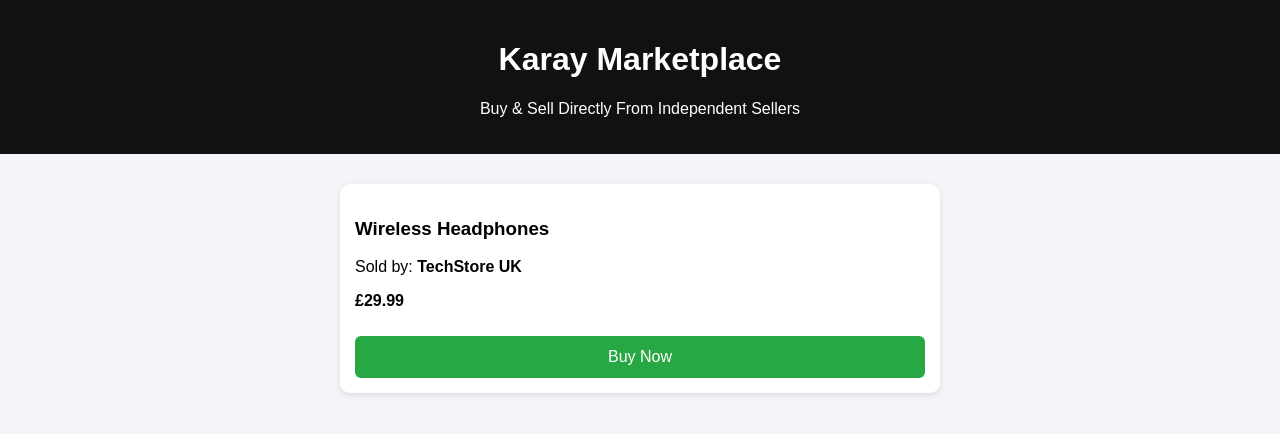
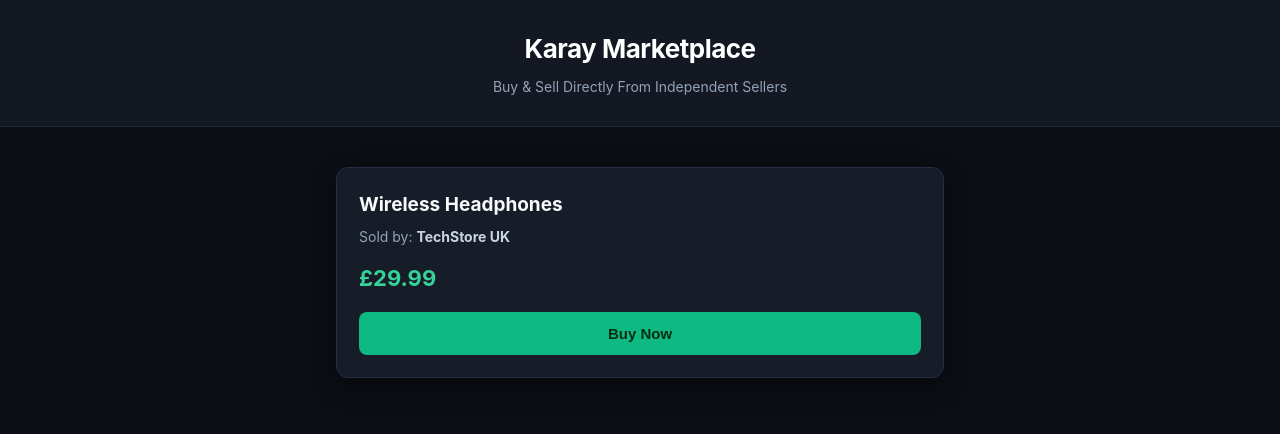
Before and after one commit to nexogotguts/Karay-2-, a plain HTML site: page index.html in a window 1280 px wide. Drawn offline with Linux system fonts and the light colour scheme.

Commit message:
index.html

```diff
--- a/index.html
+++ b/index.html
@@ -1,14 +1,83 @@
 <!DOCTYPE html>
-<html>
+<html lang="en">
 <head>
   <title>Karay Marketplace</title>
   <meta name="viewport" content="width=device-width, initial-scale=1">
   <style>
-    body { font-family: sans-serif; margin: 0; background: #f4f4f9; }
-    header { background: #111; color: white; padding: 20px; text-align: center; }
-    .container { padding: 15px; max-width: 600px; margin: auto; }
-    .card { background: white; padding: 15px; margin-top: 15px; border-radius: 10px; box-shadow: 0 2px 6px rgba(0,0,0,0.1); }
-    button { background: #28a745; color: white; border: none; padding: 12px 18px; border-radius: 6px; font-size: 16px; width: 100%; margin-top: 10px; }
+    * {
+      box-sizing: border-box;
+      margin: 0;
+      padding: 0;
+    }
+    body {
+      font-family: -apple-system, BlinkMacSystemFont, "Segoe UI", Roboto, sans-serif;
+      background-color: #0b0e14;
+      color: #f1f5f9;
+      line-height: 1.6;
+    }
+    header {
+      background-color: #131822;
+      border-bottom: 1px solid #1e293b;
+      padding: 28px 20px;
+      text-align: center;
+    }
+    header h1 {
+      font-size: 26px;
+      font-weight: 700;
+      letter-spacing: -0.5px;
+      color: #ffffff;
+    }
+    header p {
+      color: #94a3b8;
+      font-size: 14px;
+      margin-top: 6px;
+    }
+    .container {
+      padding: 24px 16px;
+      max-width: 640px;
+      margin: auto;
+    }
+    .card {
+      background-color: #161c28;
+      border: 1px solid #263042;
+      padding: 22px;
+      margin-top: 16px;
+      border-radius: 12px;
+      box-shadow: 0 8px 24px rgba(0, 0, 0, 0.4);
+    }
+    .card h3 {
+      font-size: 19px;
+      color: #f8fafc;
+      margin-bottom: 6px;
+    }
+    .seller {
+      color: #94a3b8;
+      font-size: 14px;
+      margin-bottom: 12px;
+    }
+    .seller strong {
+      color: #cbd5e1;
+    }
+    .price {
+      font-size: 22px;
+      font-weight: 700;
+      color: #34d399;
+      margin-bottom: 16px;
+    }
+    button {
+      background-color: #10b981;
+      color: #052e16;
+      font-weight: 700;
+      border: none;
+      padding: 13px 18px;
+      border-radius: 8px;
+      font-size: 15px;
+      width: 100%;
+      cursor: pointer;
+    }
+    button:active {
+      background-color: #059669;
+    }
   </style>
 </head>
 <body>
@@ -16,11 +85,12 @@
     <h1>Karay Marketplace</h1>
     <p>Buy & Sell Directly From Independent Sellers</p>
   </header>
+
   <div class="container">
     <div class="card">
       <h3>Wireless Headphones</h3>
-      <p>Sold by: <strong>TechStore UK</strong></p>
-      <p><strong>£29.99</strong></p>
+      <p class="seller">Sold by: <strong>TechStore UK</strong></p>
+      <p class="price">£29.99</p>
       <button onclick="alert('Added to your Karay cart!')">Buy Now</button>
     </div>
   </div>
```
